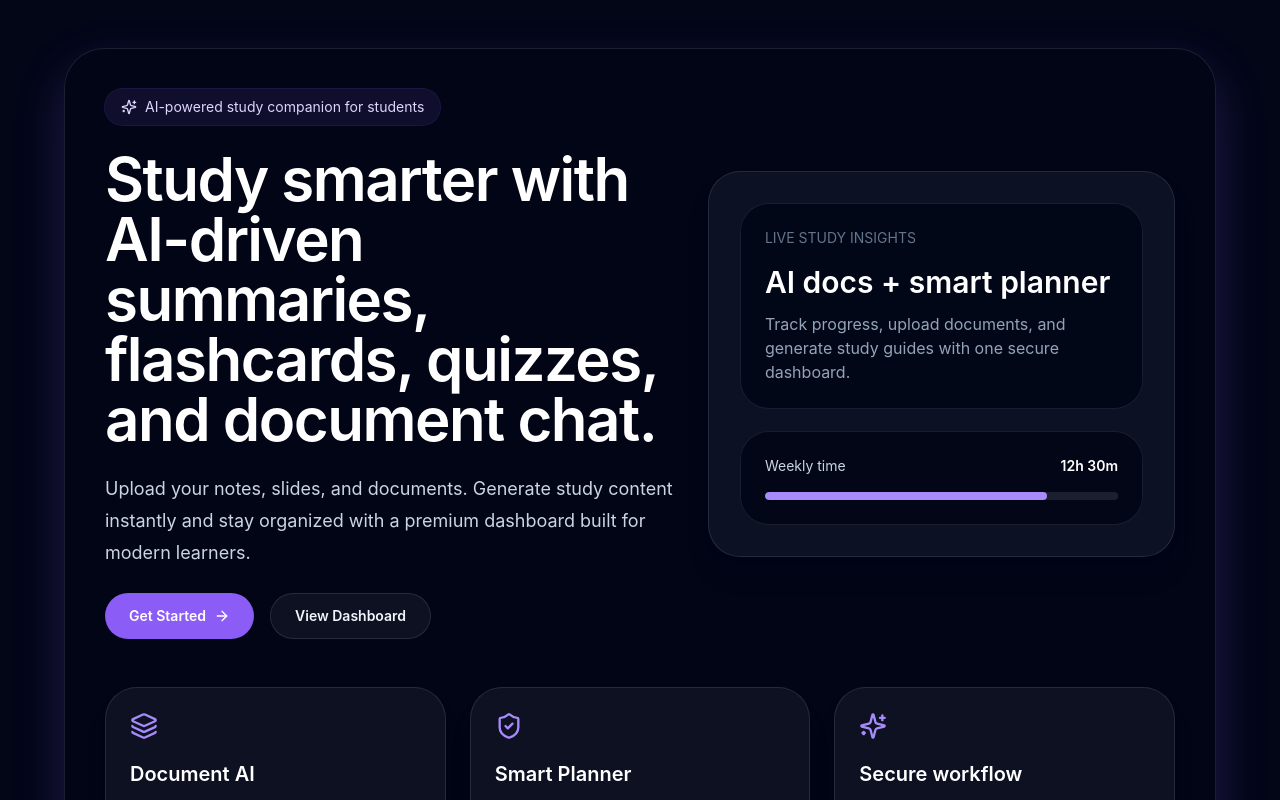
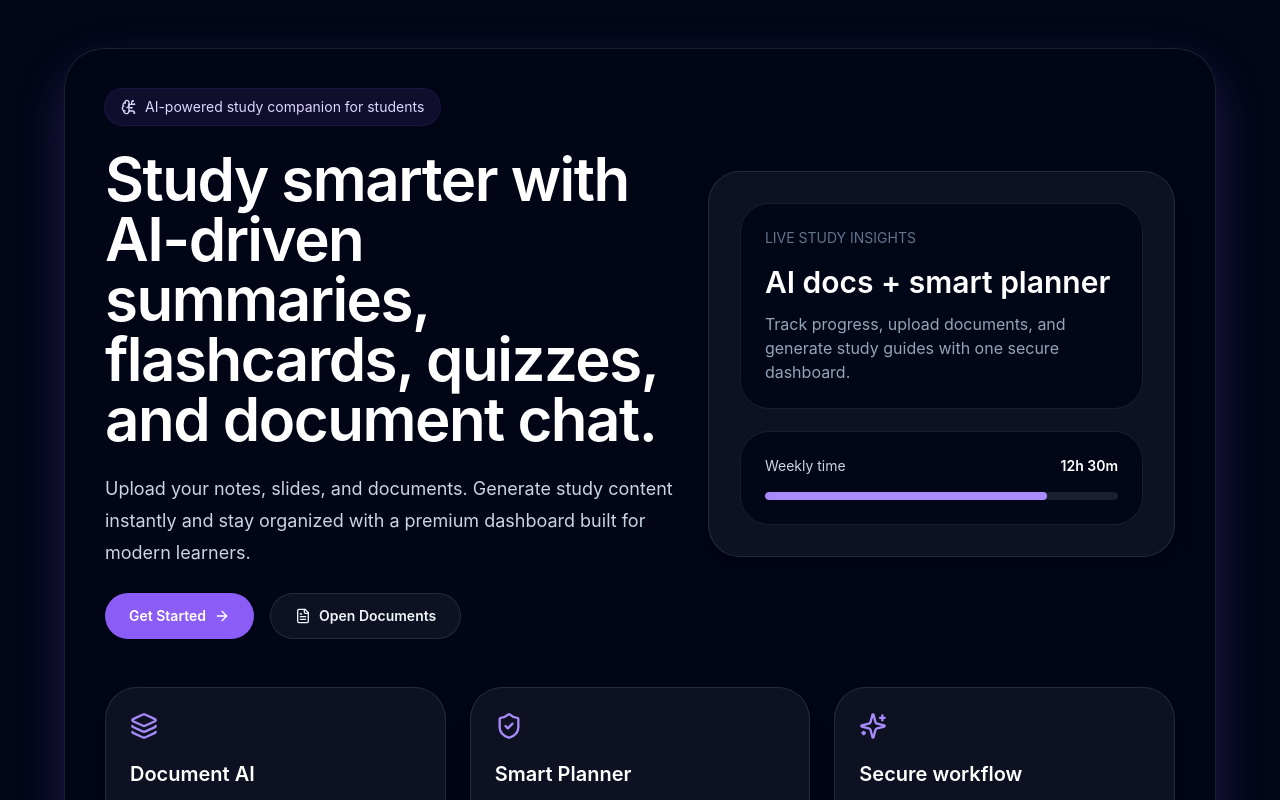
Before and after one commit to 23CABSAKTHIRENGANATHANk/StudyGenAi, a React (Vite) app: page / in a window 1280 px wide. Shown: the top 800 px of the page. Built offline with nearby package versions, Linux system fonts and the light colour scheme; no server answers.

Commit message:
feat: update environment variables, enhance Playwright config, and improve HomePage layout

```diff
--- a/src/index.css
+++ b/src/index.css
@@ -16,6 +16,11 @@ html, body {
 
 body {
   margin: 0;
+  min-height: 100vh;
+}
+
+* {
+  box-sizing: border-box;
 }
 
 button, input, textarea, select {
@@ -25,3 +30,7 @@ button, input, textarea, select {
 ::selection {
   background: rgba(99,102,241,0.35);
 }
+
+#root {
+  min-height: 100vh;
+}
--- a/src/pages/HomePage.tsx
+++ b/src/pages/HomePage.tsx
@@ -1,5 +1,5 @@
 import { Link } from 'react-router-dom';
-import { ArrowRight, Layers, Sparkles, ShieldCheck } from 'lucide-react';
+import { ArrowRight, Layers, Sparkles, ShieldCheck, BrainCircuit, FileText } from 'lucide-react';
 
 export default function HomePage() {
   return (
@@ -8,7 +8,7 @@ export default function HomePage() {
         <header className="grid gap-8 lg:grid-cols-[1.1fr_0.9fr] lg:items-center">
           <div className="space-y-6">
             <div className="inline-flex items-center gap-2 rounded-full bg-violet-500/10 px-4 py-2 text-sm text-violet-200 ring-1 ring-violet-500/20">
-              <Sparkles className="h-4 w-4" />
+              <BrainCircuit className="h-4 w-4" />
               AI-powered study companion for students
             </div>
             <h1 className="text-5xl font-semibold tracking-tight text-white sm:text-6xl">Study smarter with AI-driven summaries, flashcards, quizzes, and document chat.</h1>
@@ -24,10 +24,11 @@ export default function HomePage() {
                 <ArrowRight className="h-4 w-4" />
               </Link>
               <Link
-                to="/app"
+                to="/app/documents"
                 className="inline-flex items-center gap-2 rounded-full border border-white/10 bg-white/5 px-6 py-3 text-sm font-semibold text-slate-100 transition hover:border-white/20"
               >
-                View Dashboard
+                <FileText className="h-4 w-4" />
+                Open Documents
               </Link>
             </div>
           </div>
```
Also changed, not shown: playwright.config.ts (+8 -7 lines), 2 other files (tests, documents, lock files or other folders).
